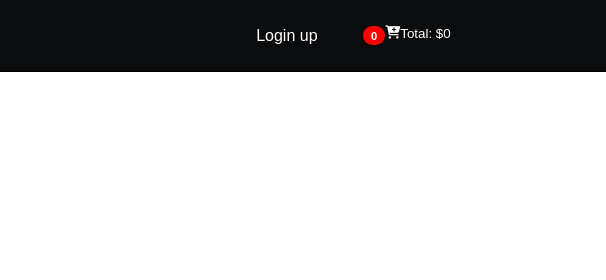
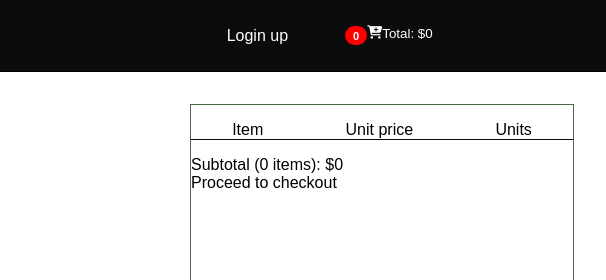
Before and after one commit to Aguilar1998/JavasCript-Coderhouse-, a plain HTML site: page assets/page/productos.html in a window 1280 px wide. Shown: the top 280 px of the page, 674-1280 px from the left. Drawn offline with Linux system fonts and the light colour scheme.

Commit message:
Encotro errores de rutas en GitHub page y realice los cambios para mejorar lo visualizado

```diff
--- a/assets/css/style.css
+++ b/assets/css/style.css
@@ -31,6 +31,7 @@ a {
     color: #fff;
     border-radius: 1rem;
     margin: 1rem;
+    width: max-content;
 }
 a:hover{
     color: #4f6847;
@@ -140,6 +141,7 @@ ul{
 }
 .container .container__Nav a{
     margin: auto;
+    width: 100%;
 }
 .container .container__Nav .loginUp{
     border-radius: 1rem;
@@ -488,3 +490,19 @@ ul{
         margin: 1rem auto;
     }
 }
+
+
+
+
+
+.cart{
+    width: 30vw;
+    height: 80vh;
+    border: 1px solid #4f6847;
+}
+.cart .cart__header{
+    display: flex;
+    justify-content: space-around;
+    margin: 1rem 0;
+    border-bottom: 1px solid #0b0c0d;
+}
--- a/assets/page/productos.html
+++ b/assets/page/productos.html
@@ -25,7 +25,7 @@
             <nav class="container__Nav">
                 <a  href="login-up.html">Login up</a>
                 <button class="cart" >
-                    <a href="#">
+                    <a href="productos.html">
                             <span class="cuenta-carrito">0</span><i class="fa-solid fa-cart-plus"></i>
                             <p>Total: <span>$</span><span id="total-carrito">0</span></p>
                     </a>
@@ -47,6 +47,20 @@
             <section id="galeria"  class="main__Galeri">
                 <!-- Contenido realizado con js -->
             </section>
+            <div class="cart">
+                <div class="cart__header">
+                    <div class="column1">Item</div>
+                    <div class="column2">Unit price</div>
+                    <div class="column3">Units</div>
+                </div>
+                <div class="cart-items">
+                <!-- render cart items here -->
+                </div>
+                <div class="cart-footer">
+                    <div class="subtotal">Subtotal (0 items): $0</div>
+                    <div class="checkout">Proceed to checkout</div>
+                </div>
+            </div>
         </main>
         <!-- the end of the main -->
 
```
Also changed, not shown: assets/page/contactos.html (+6 -3 lines), assets/page/login-up.html (+6 -3 lines), index.html (+2 -2 lines), script/app.js (+27 -0 lines).
